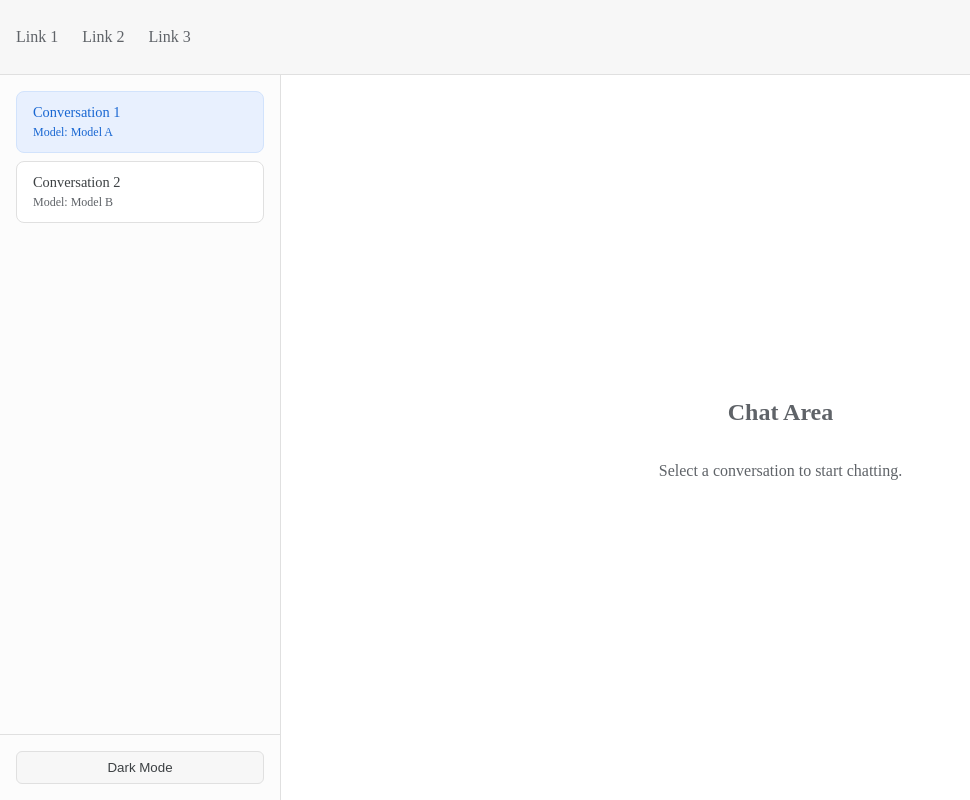
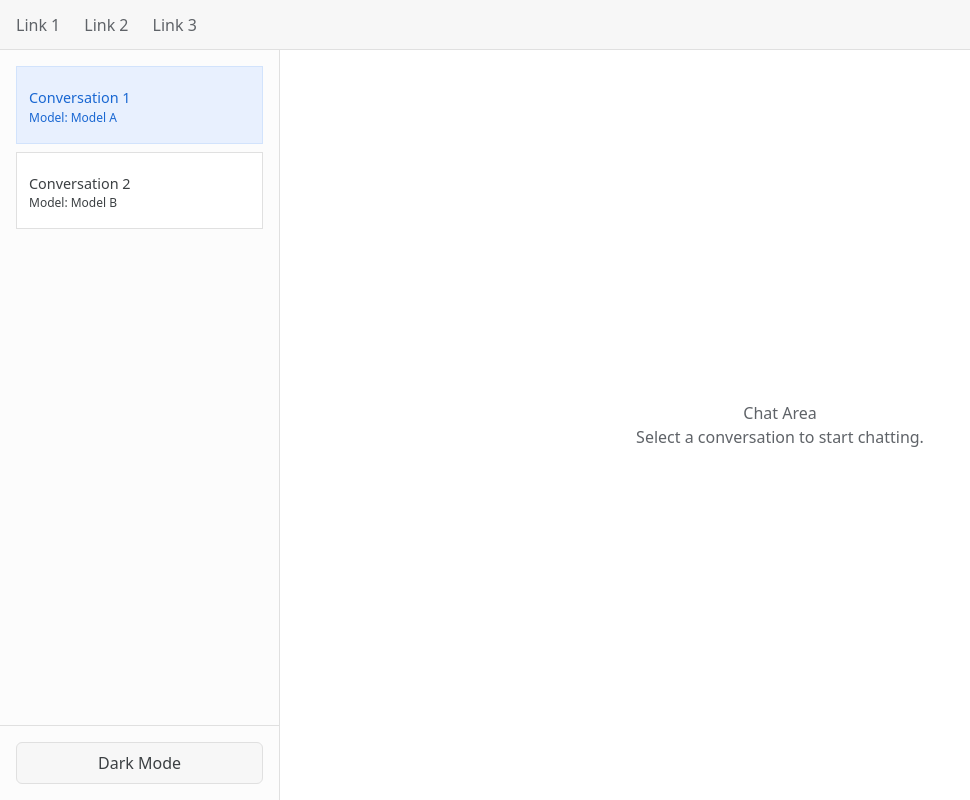
Before and after one commit to blkcor/chat, a Vue app: page / in a window 1280 px wide. Shown: the whole page, without its empty margins (0-970 px from the left). Built offline with nearby package versions, Linux system fonts and the light colour scheme.

Commit message:
chore: css to tailwind

```diff
--- a/src/renderer/src/App.vue
+++ b/src/renderer/src/App.vue
@@ -17,8 +17,11 @@ const toggleDarkMode = (event: MouseEvent) => {
     return
   }
 
+  // 获取鼠标点击时的位置
   const x = event.clientX
   const y = event.clientY
+
+  // 计算从点击位置到屏幕最远角的半径
   const endRadius = Math.hypot(
     Math.max(x, window.innerWidth - x),
     Math.max(y, window.innerHeight - y)
@@ -30,7 +33,9 @@ const toggleDarkMode = (event: MouseEvent) => {
 
   transition.ready.then(() => {
     const clipPath = [
+      // 初始状态：半径为0的圆
       `circle(0px at ${x}px ${y}px)`,
+      // 结束状态：覆盖全屏幕的圆
       `circle(${endRadius}px at ${x}px ${y}px)`
     ]
     document.documentElement.animate(
@@ -54,24 +59,33 @@ watchEffect(() => {
 </script>
 
 <template>
-  <div class="app-container">
-    <header class="app-header">
-      <a href="#">Link 1</a>
-      <a href="#">Link 2</a>
-      <a href="#">Link 3</a>
+  <div class="flex flex-col h-screen w-screen bg-[var(--bg-color)] text-[var(--font-color)]">
+    <header
+      class="px-4 py-3 border-b border-[var(--border-color)] flex items-center gap-6 bg-[var(--bg-color-secondary)] h-[var(--header-height)] flex-shrink-0"
+    >
+      <a href="#" class="no-underline text-[var(--font-color-secondary)] font-medium">Link 1</a>
+      <a href="#" class="no-underline text-[var(--font-color-secondary)] font-medium">Link 2</a>
+      <a href="#" class="no-underline text-[var(--font-color-secondary)] font-medium">Link 3</a>
     </header>
-    <main class="app-main">
-      <aside class="sidebar">
-        <div class="sidebar-content">
+    <main class="flex flex-grow overflow-hidden">
+      <aside
+        class="w-[var(--sidebar-width)] flex-shrink-0 border-r border-[var(--border-color)] bg-[var(--bg-color-tertiary)] flex flex-col justify-between"
+      >
+        <div class="p-4 overflow-y-auto">
           <ConversationList :items="conversations" />
         </div>
-        <footer class="sidebar-footer">
-          <button @click="toggleDarkMode" class="theme-toggle-btn">
+        <footer class="p-4 border-t border-[var(--border-color)]">
+          <button
+            @click="toggleDarkMode"
+            class="w-full p-2 border border-[var(--border-color)] rounded-md bg-[var(--bg-color-secondary)] text-[var(--font-color)] cursor-pointer transition-colors hover:bg-[var(--item-hover-bg)]"
+          >
             {{ isDarkMode ? 'Light Mode' : 'Dark Mode' }}
           </button>
         </footer>
       </aside>
-      <section class="chat-area">
+      <section
+        class="flex-grow p-6 overflow-y-auto flex flex-col items-center justify-center text-center text-[var(--font-color-secondary)]"
+      >
         <h1>Chat Area</h1>
         <p>Select a conversation to start chatting.</p>
       </section>
@@ -80,82 +94,4 @@ watchEffect(() => {
 </template>
 
 <style scoped>
-.app-container {
-  display: flex;
-  flex-direction: column;
-  height: 100vh;
-  width: 100vw;
-  background-color: var(--bg-color);
-  color: var(--font-color);
-}
-
-.app-header {
-  padding: 0.75rem 1rem;
-  border-bottom: 1px solid var(--border-color);
-  display: flex;
-  align-items: center;
-  gap: 1.5rem;
-  background-color: var(--bg-color-secondary);
-  height: var(--header-height);
-  flex-shrink: 0;
-}
-
-.app-header a {
-  text-decoration: none;
-  color: var(--font-color-secondary);
-  font-weight: 500;
-}
-
-.app-main {
-  display: flex;
-  flex-grow: 1;
-  overflow: hidden;
-}
-
-.sidebar {
-  width: var(--sidebar-width);
-  flex-shrink: 0;
-  border-right: 1px solid var(--border-color);
-  background-color: var(--bg-color-tertiary);
-  display: flex;
-  flex-direction: column;
-  justify-content: space-between;
-}
-
-.sidebar-content {
-  padding: 1rem;
-  overflow-y: auto;
-}
-
-.sidebar-footer {
-  padding: 1rem;
-  border-top: 1px solid var(--border-color);
-}
-
-.theme-toggle-btn {
-  width: 100%;
-  padding: 0.5rem;
-  border: 1px solid var(--border-color);
-  border-radius: 6px;
-  background-color: var(--bg-color-secondary);
-  color: var(--font-color);
-  cursor: pointer;
-  transition: background-color 0.2s ease;
-}
-
-.theme-toggle-btn:hover {
-  background-color: var(--item-hover-bg);
-}
-
-.chat-area {
-  flex-grow: 1;
-  padding: 1.5rem;
-  overflow-y: auto;
-  display: flex;
-  flex-direction: column;
-  align-items: center;
-  justify-content: center;
-  text-align: center;
-  color: var(--font-color-secondary);
-}
 </style>
--- a/src/renderer/src/assets/main.css
+++ b/src/renderer/src/assets/main.css
@@ -1,7 +1,9 @@
-/* /src/renderer/src/assets/main.css */
+@import 'tailwindcss';
 
 /* CSS Reset to remove default browser margins and prevent scrolling */
-html, body, #app {
+html,
+body,
+#app {
   margin: 0;
   padding: 0;
   height: 100%;
@@ -22,3 +24,44 @@ html, body, #app {
 html:not(.dark)::view-transition-new(root) {
   z-index: -1;
 }
+
+@layer base {
+  :root {
+    --font-color: #3c4043;
+    --font-color-secondary: #5f6368;
+    --font-color-accent: #1967d2;
+
+    --bg-color: #fff;
+    --bg-color-secondary: #f7f7f7;
+    --bg-color-tertiary: #fcfcfc;
+
+    --border-color: #e0e0e0;
+
+    --sidebar-width: 280px;
+    --header-height: 50px;
+
+    --item-hover-bg: #f5f5f5;
+    --item-selected-bg: #e8f0fe;
+    --item-selected-border: #d2e3fc;
+  }
+
+  .dark {
+    --font-color: #e8eaed;
+    --font-color-secondary: #9aa0a6;
+    --font-color-accent: #8ab4f8;
+
+    --bg-color: #202124;
+    --bg-color-secondary: #2d2e30;
+    --bg-color-tertiary: #35363a;
+
+    --border-color: #5f6368;
+
+    /* 这些尺寸变量通常不需要变化 */
+    --sidebar-width: 280px;
+    --header-height: 50px;
+
+    --item-hover-bg: #2d2e30;
+    --item-selected-bg: #413f3f;
+    --item-selected-border: #5f6368;
+  }
+}
--- a/src/renderer/src/components/ConversationList.vue
+++ b/src/renderer/src/components/ConversationList.vue
@@ -1,15 +1,15 @@
 <template>
-  <div class="conversation-list-container">
-    <ul class="conversation-list">
+  <div>
+    <ul class="list-none p-0 m-0 flex flex-col gap-2">
       <li
         v-for="item in items"
         :key="item.id"
-        class="conversation-item"
-        :class="{ 'selected': selectedConversationId === item.id }"
+        class="px-3 py-4 rounded-2 cursor-pointer transition-colors duration-200 ease-in-out border-[1px] border-[var(--border-color)] bg-[var(--bg-color)] hover:bg-[var(--item-hover-bg)]"
+        :class="{ 'bg-[var(--item-selected-bg)] border-[var(--item-selected-border)]': selectedConversationId === item.id }"
         @click="selectConversation(item.id)"
       >
-        <h3 class="item-title">{{ item.title }}</h3>
-        <p class="item-details">Model: {{ item.selectedModel }}</p>
+        <h3 :class="['text-[0.9rem] font-medium mx-0 mt-1 mb-0 text-[var(--font-color)]', { 'text-[var(--font-color-accent)]': selectedConversationId === item.id }]">{{ item.title }}</h3>
+        <p :class="['text-[0.75rem] m-0', { 'text-[var(--font-color-accent)]': selectedConversationId === item.id }]">Model: {{ item.selectedModel }}</p>
       </li>
     </ul>
   </div>
@@ -33,48 +33,5 @@ const selectConversation = (id: number) => {
 </script>
 
 <style scoped>
-.conversation-list {
-  list-style: none;
-  padding: 0;
-  margin: 0;
-  display: flex;
-  flex-direction: column;
-  gap: 0.5rem;
-}
 
-.conversation-item {
-  padding: 0.75rem 1rem;
-  border-radius: 8px;
-  cursor: pointer;
-  transition: background-color 0.2s ease, border-color 0.2s ease;
-  border: 1px solid var(--border-color);
-  background-color: var(--bg-color);
-}
-
-.conversation-item:hover {
-  background-color: var(--item-hover-bg);
-}
-
-.conversation-item.selected {
-  background-color: var(--item-selected-bg);
-  border-color: var(--item-selected-border);
-}
-
-.item-title {
-  font-size: 0.9rem;
-  font-weight: 500;
-  margin: 0 0 0.25rem 0;
-  color: var(--font-color);
-}
-
-.item-details {
-  font-size: 0.75rem;
-  color: var(--font-color-secondary);
-  margin: 0;
-}
-
-.conversation-item.selected .item-title,
-.conversation-item.selected .item-details {
-  color: var(--font-color-accent);
-}
 </style>
```
